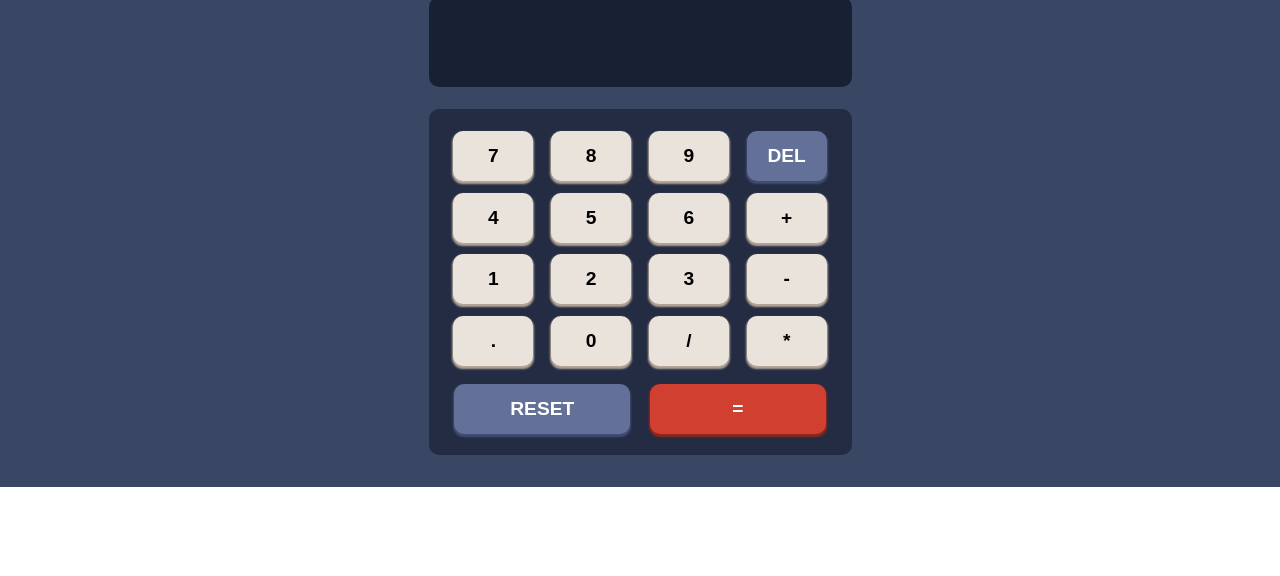
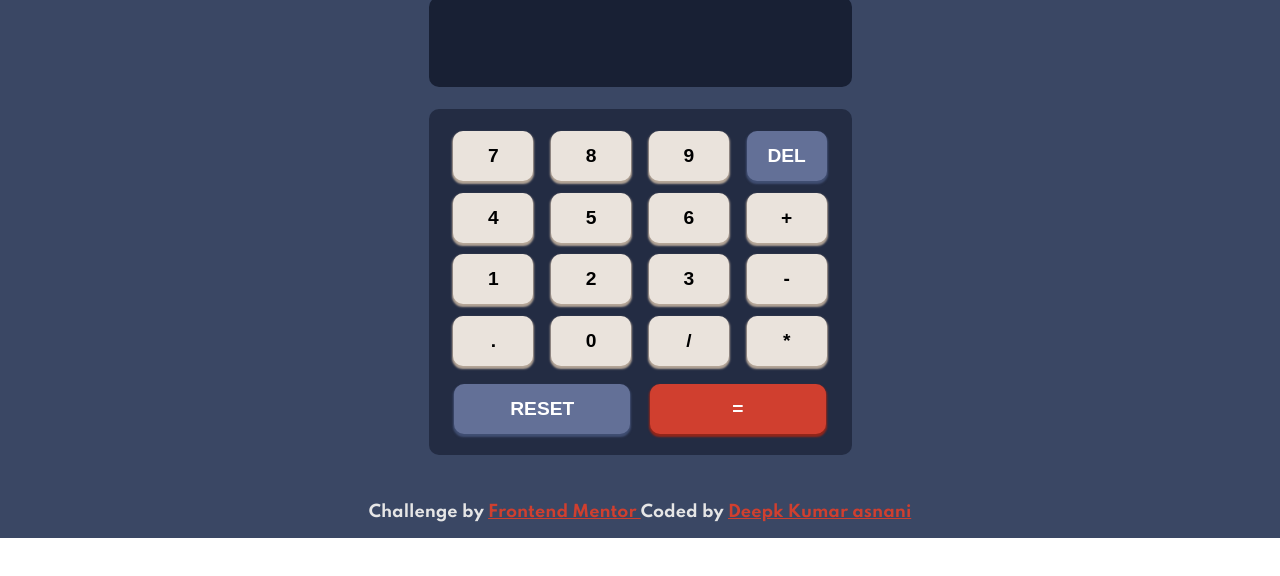
Before and after one commit to deepak539/calculator-web-app, a plain HTML site: page index.html in a window 1280 px wide. Shown: the part 118-694 px from the top of the page. Drawn offline with Linux system fonts and the light colour scheme.

Commit message:
Updated footer, updated readme.md

```diff
--- a/css/style.css
+++ b/css/style.css
@@ -27,6 +27,7 @@ main {
   display: -webkit-box;
   display: -ms-flexbox;
   display: flex;
+  flex-direction: column;
   -webkit-box-pack: center;
       -ms-flex-pack: center;
           justify-content: center;
@@ -341,4 +342,25 @@ main .calculator-buttons #reset {
   -webkit-box-shadow: 0px 2px 2px 1px #6cf9f2;
           box-shadow: 0px 2px 2px 1px #6cf9f2;
 }
+
+.footer{
+  font-size: 1rem;
+  margin: 1em;
+}
+
+.theme-theme1 main .footer{
+  color: #e6e6e6;
+}
+
+.theme-theme3 main .footer{
+  color: #ffe53d;
+}
+
+.theme-theme1 main a{
+  color: #d03f2f
+}
+
+.theme-theme3 main a{
+  color: #00e0d1;
+}
 /*# sourceMappingURL=style.css.map */
--- a/index.html
+++ b/index.html
@@ -66,6 +66,9 @@
         </div>
       </div>
     </div>
+    <div class="footer">
+      Challenge by <a href="https://www.frontendmentor.io/challenges">Frontend Mentor </a> Coded by <a href="https://www.frontendmentor.io/profile/deepak539"> Deepk Kumar asnani</a>
+    </div>
   </main>
 </body>
 <script src="./script.js"></script>
```
Also changed, not shown: 1 other file.
